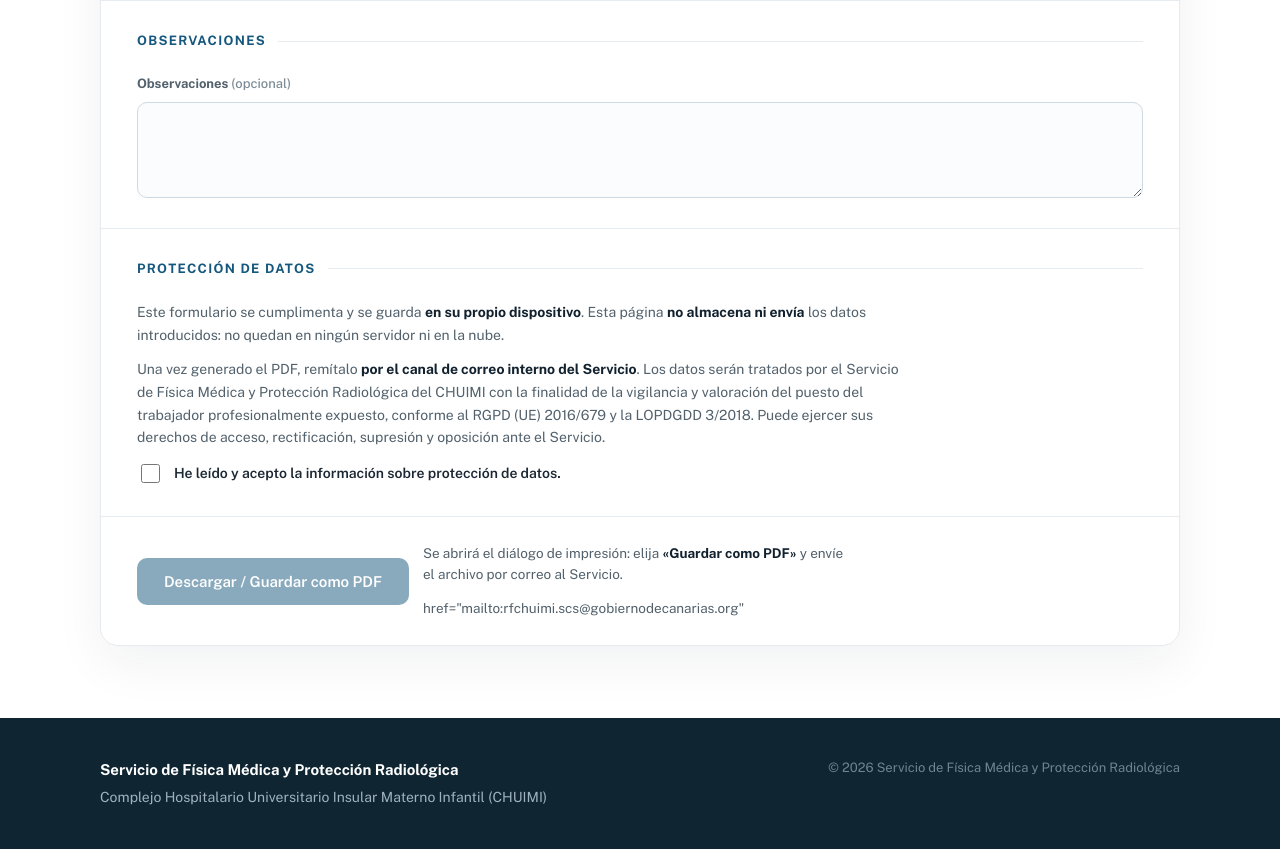
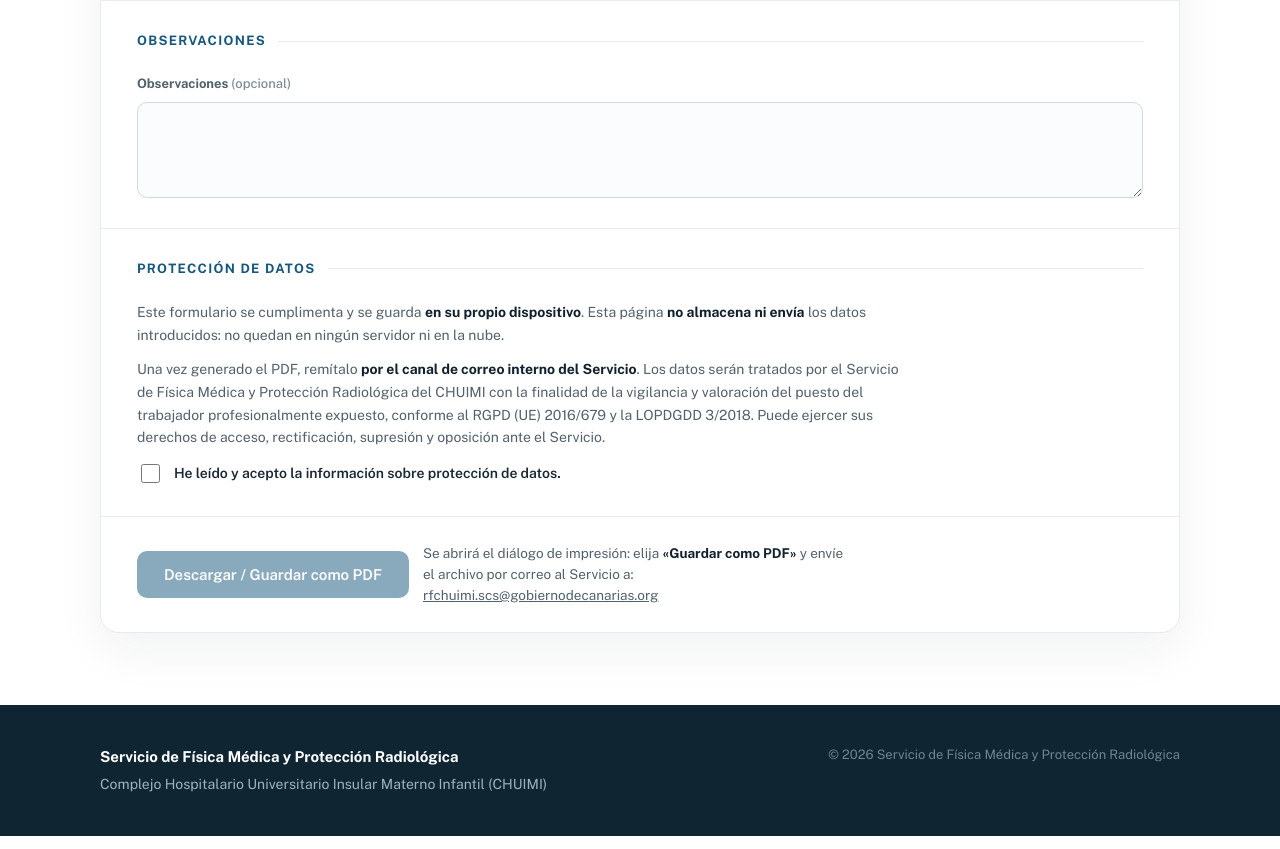
Before and after one commit to Torrique/web-F-sica-Medica-CHUIMI, a plain HTML site: page docs/formulario-ejemplo.html in a window 1280 px wide. Shown: the part 1570-2419 px from the top of the page. Drawn offline with nearby package versions, Linux system fonts and the light colour scheme.

Commit message:
Update formulario-ejemplo.html

```diff
--- a/docs/formulario-ejemplo.html
+++ b/docs/formulario-ejemplo.html
@@ -130,12 +130,15 @@
     </div>
 
     <!-- Acción: generar PDF (todo local) -->
-    <div class="form-actions">
-      <button class="btn btn-primary locked" type="button" id="pdfbtn" onclick="window.print()" disabled>Descargar / Guardar como PDF</button>
-      <span class="pdfhint">Se abrirá el diálogo de impresión: elija <b>«Guardar como PDF»</b> y envíe el archivo por correo al Servicio.</p>  href="mailto:rfchuimi.scs@gobiernodecanarias.org" </span>
-    </div>
+   <div class="form-actions">
+  <button class="btn btn-primary locked" type="button" id="pdfbtn" onclick="window.print()" disabled>Descargar / Guardar como PDF</button>
+  <span class="pdfhint">
+    Se abrirá el diálogo de impresión: elija <b>«Guardar como PDF»</b> y envíe el archivo por correo al Servicio a:
+    <a href="mailto:rfchuimi.scs@gobiernodecanarias.org">rfchuimi.scs@gobiernodecanarias.org</a>
+  </span>
+</div>
+</form>
 
-  </form>
 </main>
 
 <footer class="foot">
```
